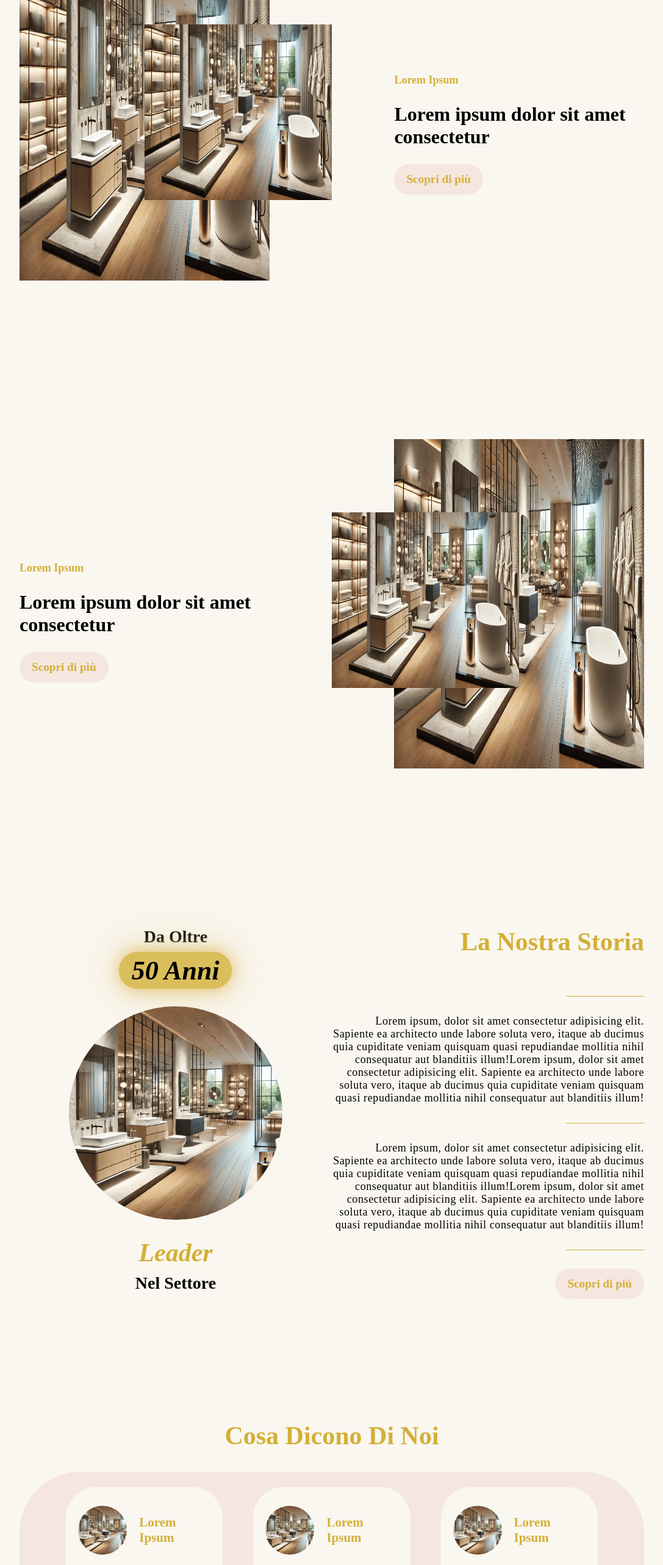
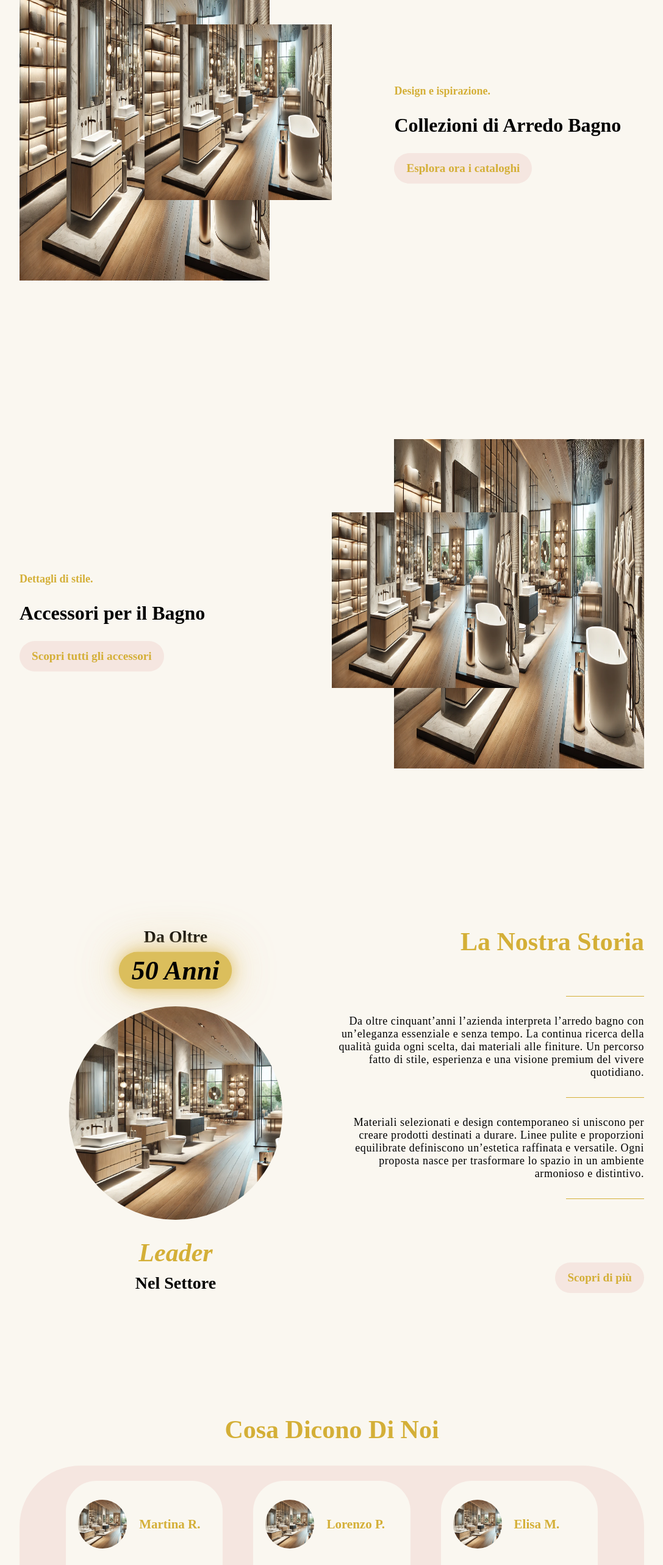
Before and after one commit to giuseppecasaburi/vica_official_fe, a React (Vite) app: page / in a window 1280 px wide. Shown: the part 1080-3646 px from the top of the page at 61% size, without its empty margins (96-1183 px from the left). Built offline with nearby package versions, Linux system fonts and the light colour scheme.

Commit message:
Aggiunta della pagina Contatti e aggiornamento della navigazione; modifiche ai testi e ai titoli nelle sezioni About Us, Presentation e What They Say; miglioramenti stilistici nel CSS per la responsività.

```diff
--- a/src/App.jsx
+++ b/src/App.jsx
@@ -2,6 +2,7 @@ import { BrowserRouter, Route, Routes } from 'react-router-dom'
 import Layout from './components/Layout'
 import HomePage from './pages/HomePage'
 import CompanyPage from './pages/CompanyPage'
+import ContactPage from './pages/ContactPage'
 
 function App() {
 
@@ -12,6 +13,7 @@ function App() {
       <Route element={<Layout />}>
         <Route index element={<HomePage/>} />
         <Route path='/company' element={<CompanyPage/>}/>
+        <Route path='/contacts' element={<ContactPage/>}/>
       </Route>
     </Routes>
     </BrowserRouter>
--- a/src/components/AboutUs.jsx
+++ b/src/components/AboutUs.jsx
@@ -23,9 +23,13 @@ function AboutUs() {
                         </div>
                         <div id="testo">
                             <div className="retta"></div>
-                            <p>Lorem ipsum, dolor sit amet consectetur adipisicing elit. Sapiente ea architecto unde labore soluta vero, itaque ab ducimus quia cupiditate veniam quisquam quasi repudiandae mollitia nihil consequatur aut blanditiis illum!Lorem ipsum, dolor sit amet consectetur adipisicing elit. Sapiente ea architecto unde labore soluta vero, itaque ab ducimus quia cupiditate veniam quisquam quasi repudiandae mollitia nihil consequatur aut blanditiis illum!</p>
+                            <p>Da oltre cinquant’anni l’azienda interpreta l’arredo bagno con un’eleganza essenziale e senza tempo.
+                                La continua ricerca della qualità guida ogni scelta, dai materiali alle finiture.
+                                Un percorso fatto di stile, esperienza e una visione premium del vivere quotidiano.</p>
                             <div className="retta"></div>
-                            <p>Lorem ipsum, dolor sit amet consectetur adipisicing elit. Sapiente ea architecto unde labore soluta vero, itaque ab ducimus quia cupiditate veniam quisquam quasi repudiandae mollitia nihil consequatur aut blanditiis illum!Lorem ipsum, dolor sit amet consectetur adipisicing elit. Sapiente ea architecto unde labore soluta vero, itaque ab ducimus quia cupiditate veniam quisquam quasi repudiandae mollitia nihil consequatur aut blanditiis illum!</p>
+                            <p>Materiali selezionati e design contemporaneo si uniscono per creare prodotti destinati a durare.
+                                Linee pulite e proporzioni equilibrate definiscono un’estetica raffinata e versatile.
+                                Ogni proposta nasce per trasformare lo spazio in un ambiente armonioso e distintivo.</p>
                             <div className="retta"></div>
                         </div>
                         <div id="bottone">
--- a/src/components/CollectionHome.jsx
+++ b/src/components/CollectionHome.jsx
@@ -50,16 +50,16 @@ function CollectionHome() {
                 </div>
 
                 <div className="text-collection1">
-                    <p>Lorem Ipsum</p>
-                    <h2>Lorem ipsum dolor sit amet consectetur</h2>
-                    <a href="" className="button-link">Scopri di più</a>
+                    <p>Design e ispirazione.</p>
+                    <h2>Collezioni di Arredo Bagno</h2>
+                    <a href="" className="button-link">Esplora ora i cataloghi</a>
                 </div>
             </section>
             <section className="collection-home">
                 <div className="text-collection2">
-                    <p>Lorem Ipsum</p>
-                    <h2>Lorem ipsum dolor sit amet consectetur</h2>
-                    <a href="" className="button-link">Scopri di più</a>
+                    <p>Dettagli di stile.</p>
+                    <h2>Accessori per il Bagno</h2>
+                    <a href="" className="button-link">Scopri tutti gli accessori</a>
                 </div>
                 <div className="image-container">
                     <div id="img3">
--- a/src/components/NavigationBar.jsx
+++ b/src/components/NavigationBar.jsx
@@ -23,7 +23,7 @@ function NavigationBar() {
                     <Link to={"/"} className="link-header nav-links">Accessori</Link>
                     <img src="./logo.png" alt="" id="logo-official" />
                     <Link to={"/company"} className="link-header nav-links">Azienda</Link>
-                    <Link to={"/"} className="link-header nav-links">Contatti</Link>
+                    <Link to={"/contacts"} className="link-header nav-links">Contatti</Link>
                 </div>
 
                 {/* RESPONSIVE */}
--- a/src/components/Presentation.jsx
+++ b/src/components/Presentation.jsx
@@ -18,21 +18,25 @@ function Presentation() {
                     </div>
                     <div id="content-text-area">
                         <div id="titolo">
-                            <h2>La nostra storia ha radici molto profonde</h2>
+                            <h2>Le Nostre Radici</h2>
                         </div>
                         <div id="image-presentation-responsive">
                             <img src="./family.jpg" alt="" />
                         </div>
                         <div id="testo">
                             <div className="retta"></div>
-                            <p>Lorem ipsum, dolor sit amet consectetur adipisicing elit. Sapiente ea architecto unde labore soluta vero, itaque ab ducimus quia cupiditate veniam quisquam quasi repudiandae mollitia nihil consequatur aut blanditiis illum!Lorem ipsum, dolor sit amet consectetur adipisicing elit. Sapiente ea architecto unde labore soluta vero, itaque ab ducimus quia cupiditate veniam quisquam quasi repudiandae mollitia nihil consequatur aut blanditiis illum!</p>
+                            <p>Nata oltre cinquant’anni fa, l’azienda ha costruito la propria identità sull’esperienza artigianale e sulla cura dei dettagli.
+                                La sua crescita è frutto di un impegno costante e della passione dei fondatori, sempre guidati da un forte senso di qualità.
+                                Negli anni, la dedizione del team ha permesso di consolidare una presenza stabile nel mondo dell’arredo bagno.
+                                Una storia fatta di competenza, continuità e solide radici italiane.</p>
                             <div className="retta"></div>
-                            <p>Lorem ipsum, dolor sit amet consectetur adipisicing elit. Sapiente ea architecto unde labore soluta vero, itaque ab ducimus quia cupiditate veniam quisquam quasi repudiandae mollitia nihil consequatur aut blanditiis illum!Lorem ipsum, dolor sit amet consectetur adipisicing elit. Sapiente ea architecto unde labore soluta vero, itaque ab ducimus quia cupiditate veniam quisquam quasi repudiandae mollitia nihil consequatur aut blanditiis illum!</p>
-                            <div className="retta"></div>
+                            <p>L’evoluzione dell’azienda è passata attraverso una selezione rigorosa dei materiali e un design sempre più ricercato.
+                                La gamma dei prodotti si è ampliata per rispondere alle esigenze di ambienti diversi, mantenendo coerenza estetica e funzionale.
+                                Ogni collezione riflette il dialogo continuo tra tecnica, stile e affidabilità.
+                                Un equilibrio che ha contribuito a definire un’immagine distintiva e riconoscibile.</p>
+
                         </div>
-                        <div id="bottone">
-                            <a href="" className="button-link">Scopri di più</a>
-                        </div>
+
                     </div>
                 </div>
             </section>
@@ -40,11 +44,14 @@ function Presentation() {
                 <div id="container-identity">
                     <div id="content-text-area">
                         <div id="titolo">
-                            <h2>La nostra storia ha radici molto profonde</h2>
+                            <h2>Il Nostro Sguardo al Futuro</h2>
                         </div>
                         <div id="testo">
                             <div className="retta"></div>
-                            <p>Lorem ipsum, dolor sit amet consectetur adipisicing elit. Sapiente ea architecto unde labore soluta vero, itaque ab ducimus quia cupiditate veniam quisquam quasi repudiandae mollitia nihil consequatur aut blanditiis illum!Lorem ipsum, dolor sit amet consectetur adipisicing elit. Sapiente ea architecto unde labore soluta vero, itaque ab ducimus quia cupiditate veniam quisquam quasi repudiandae mollitia nihil consequatur aut blanditiis illum!</p>
+                            <p>Negli ultimi anni l’azienda ha intrapreso un percorso di rinnovamento, abbracciando un linguaggio più contemporaneo e minimale.
+                                Innovazione, ricerca e attenzione al design guidano oggi lo sviluppo di soluzioni attente alle tendenze moderne.
+                                L’obiettivo è creare prodotti che uniscano estetica, durata e comfort in modo armonioso.
+                                Una visione chiara che proietta il brand verso il futuro, senza perdere la propria identità.</p>
                         </div>
                     </div>
                     <div id="company-number">
--- a/src/components/WhatTheySay.jsx
+++ b/src/components/WhatTheySay.jsx
@@ -9,27 +9,27 @@ function WhatTheySay() {
                             <div className="cerchio-wts">
                                 <img src="./test.webp" alt="" />
                             </div>
-                            <h3>Lorem <br />Ipsum</h3>
+                            <h3>Martina R.</h3>
                         </div>
-                        <p>Lorem ipsum dolor sit amet consectetur adipisicing elit. Velit, tempore. Dolores distinctio laudantium inventore necessitatibus voluptatum totam molestias laboriosam.</p>
+                        <p>Ho acquistato alcuni complementi per il bagno e sono rimasta colpita dalla qualità dei materiali. Le finiture sono davvero curate e si vede che c’è attenzione anche nei piccoli dettagli.</p>
                     </div>
                     <div className="recensione">
                         <div className="header-rec">
                             <div className="cerchio-wts">
                                 <img src="./test.webp" alt="" />
                             </div>
-                            <h3>Lorem<br />Ipsum</h3>
+                            <h3>Lorenzo P.</h3>
                         </div>
-                        <p>Lorem ipsum dolor sit amet consectetur adipisicing elit. Velit, tempore. Dolores distinctio laudantium inventore necessitatibus voluptatum totam molestias laboriosam.</p>
+                        <p>Servizio impeccabile e prodotti solidi. Il mobile che ho scelto è arrivato perfettamente imballato e rispecchia esattamente ciò che avevo visto in catalogo. Molto soddisfatto.</p>
                     </div>
                     <div className="recensione">
                         <div className="header-rec">
                             <div className="cerchio-wts">
                                 <img src="./test.webp" alt="" />
                             </div>
-                            <h3>Lorem<br />Ipsum</h3>
+                            <h3>Elisa M.</h3>
                         </div>
-                        <p>Lorem ipsum dolor sit amet consectetur adipisicing elit. Velit, tempore. Dolores distinctio laudantium inventore necessitatibus voluptatum totam molestias laboriosam.</p>
+                        <p>Design moderno e linee pulite, proprio quello che cercavo per rinnovare il mio bagno. Anche l’assistenza pre-acquisto è stata gentile e chiara nel consigliarmi la soluzione giusta.</p>
                     </div>
                 </div>
             </section>
--- a/src/css/presentation.css
+++ b/src/css/presentation.css
@@ -128,6 +128,16 @@
     margin: 30px 0;
 }
 
+@media screen and (min-width:1600px) {
+    #company-banner-content h2 {
+        font-size: 42px;
+    }
+
+    #company-banner-content p {
+        font-size: 30px;
+    }
+}
+
 @media screen and (max-width:980px) {
     #image-presentation {
         display: none;
--- a/src/pages/ContactPage.jsx
+++ b/src/pages/ContactPage.jsx
@@ -0,0 +1,9 @@
+function ContactPage() {
+    return (
+        <>
+        <h1>Contact Page</h1>
+        </>
+    )
+}
+
+export default ContactPage;
```
